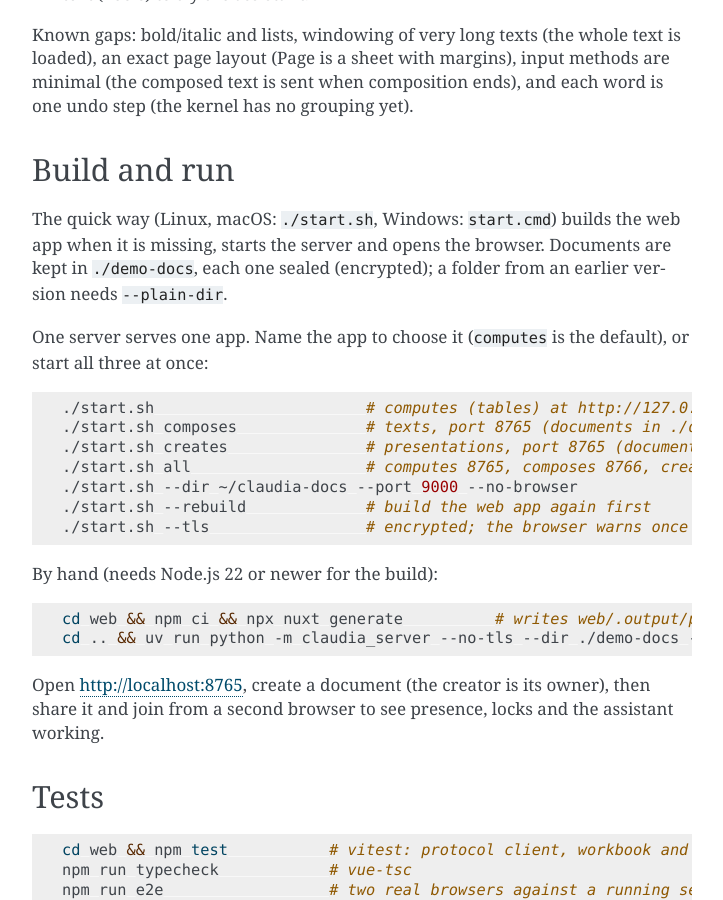
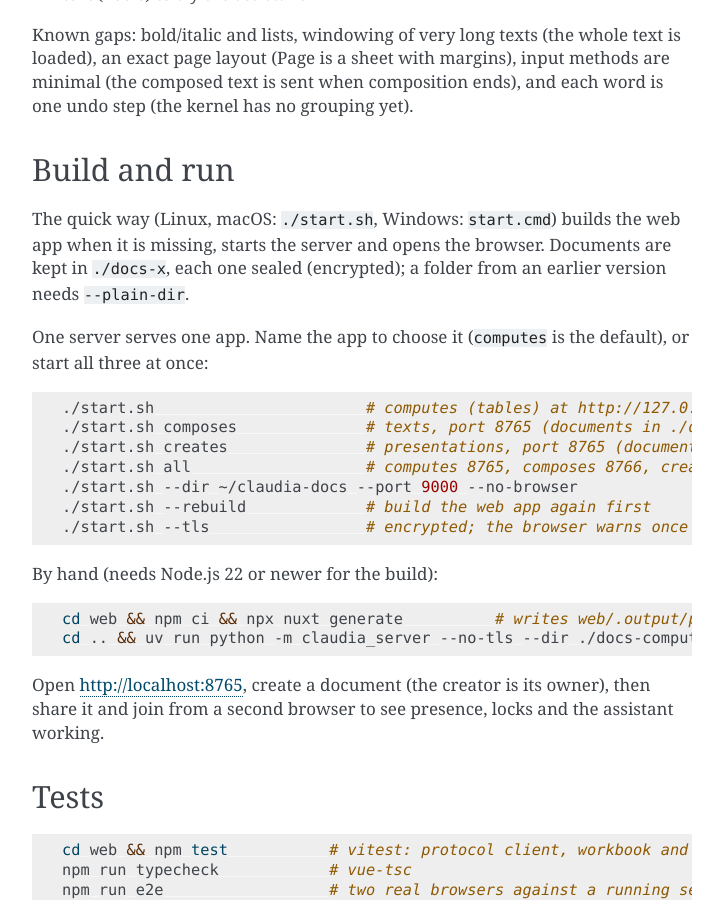
Before and after one commit to claudiaoffice/claudia, a Sphinx documentation site: the page built from docs/web.md, in a window 1280 px wide and 900 px high, scrolled down 2199 px. Shown: the whole window, without its empty margins (388-1111 px from the left). Built offline with Sphinx 7.4.7, drawn with Linux system fonts in a browser that asks for light colours; the version number is read from the project's files by our own code; some of the changed text lies outside the part shown.

Commit message:
renamed server document folders

````diff
--- a/docs/web.md
+++ b/docs/web.md
@@ -27,7 +27,7 @@ sliders, encryption of the file store, column resizing.
 
 ## Writing in composes
 
-`./start.sh composes` serves texts (documents in `./demo-docs-composes`, because a directory holds one app's
+`./start.sh composes` serves texts (documents in `./docs-composes`, because a directory holds one app's
 documents). The text view lives in `TextWorkspace.vue` and `TextEditor.vue`; its state is `lib/text-session.ts`
 (`TextSession`, next to the workbook's `Session`, both built on `lib/base-session.ts`) and `lib/blocks.ts` (pure:
 the paragraphs, the events that change them, where a caret or zone goes when somebody else writes).
@@ -67,14 +67,14 @@ word is one undo step (the kernel has no grouping yet).
 ## Build and run
 
 The quick way (Linux, macOS: `./start.sh`, Windows: `start.cmd`) builds the web app when it is missing, starts the
-server and opens the browser. Documents are kept in `./demo-docs`, each one sealed (encrypted); a folder from an earlier version needs `--plain-dir`.
+server and opens the browser. Documents are kept in `./docs-x`, each one sealed (encrypted); a folder from an earlier version needs `--plain-dir`.
 
 One server serves one app. Name the app to choose it (`computes` is the default), or start all three at once:
 
 ```bash
 ./start.sh                       # computes (tables) at http://127.0.0.1:8765/; or: uv run python scripts/start.py
-./start.sh composes              # texts, port 8765 (documents in ./demo-docs-composes)
-./start.sh creates               # presentations, port 8765 (documents in ./demo-docs-creates)
+./start.sh composes              # texts, port 8765 (documents in ./docs-composes)
+./start.sh creates               # presentations, port 8765 (documents in ./docs-creates)
 ./start.sh all                   # computes 8765, composes 8766, creates 8767; --dir DIR keeps DIR/<app>
 ./start.sh --dir ~/claudia-docs --port 9000 --no-browser
 ./start.sh --rebuild             # build the web app again first
@@ -85,7 +85,7 @@ By hand (needs Node.js 22 or newer for the build):
 
 ```bash
 cd web && npm ci && npx nuxt generate          # writes web/.output/public
-cd .. && uv run python -m claudia_server --no-tls --dir ./demo-docs --web web/.output/public
+cd .. && uv run python -m claudia_server --no-tls --dir ./docs-computes --web web/.output/public
 ```
 
 Open <http://localhost:8765>, create a document (the creator is its owner), then share it and join from a second
````
Also changed, not shown: README.md (+1 -1 lines), packages/claudia-server/CHANGELOG.md, 2 other files.
